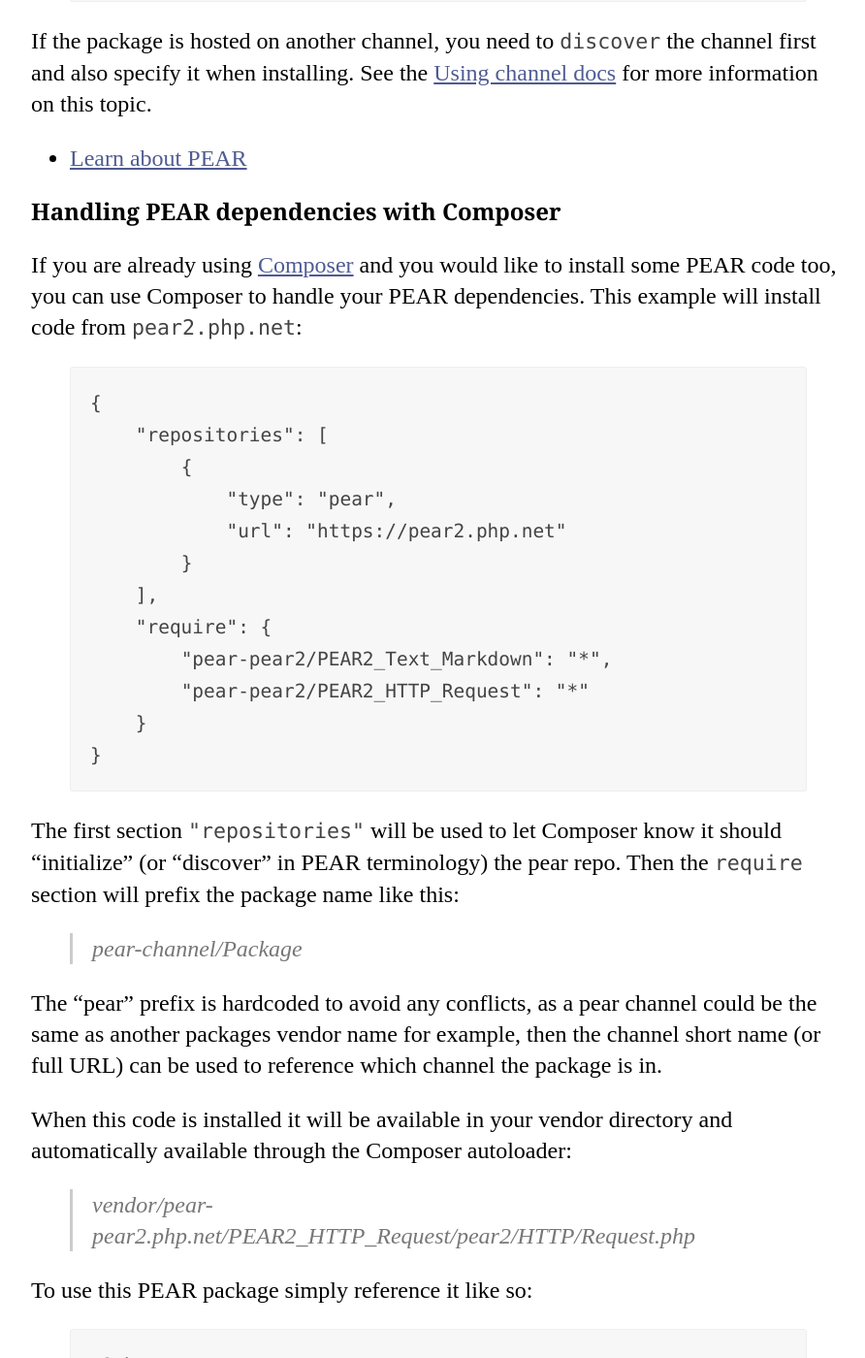
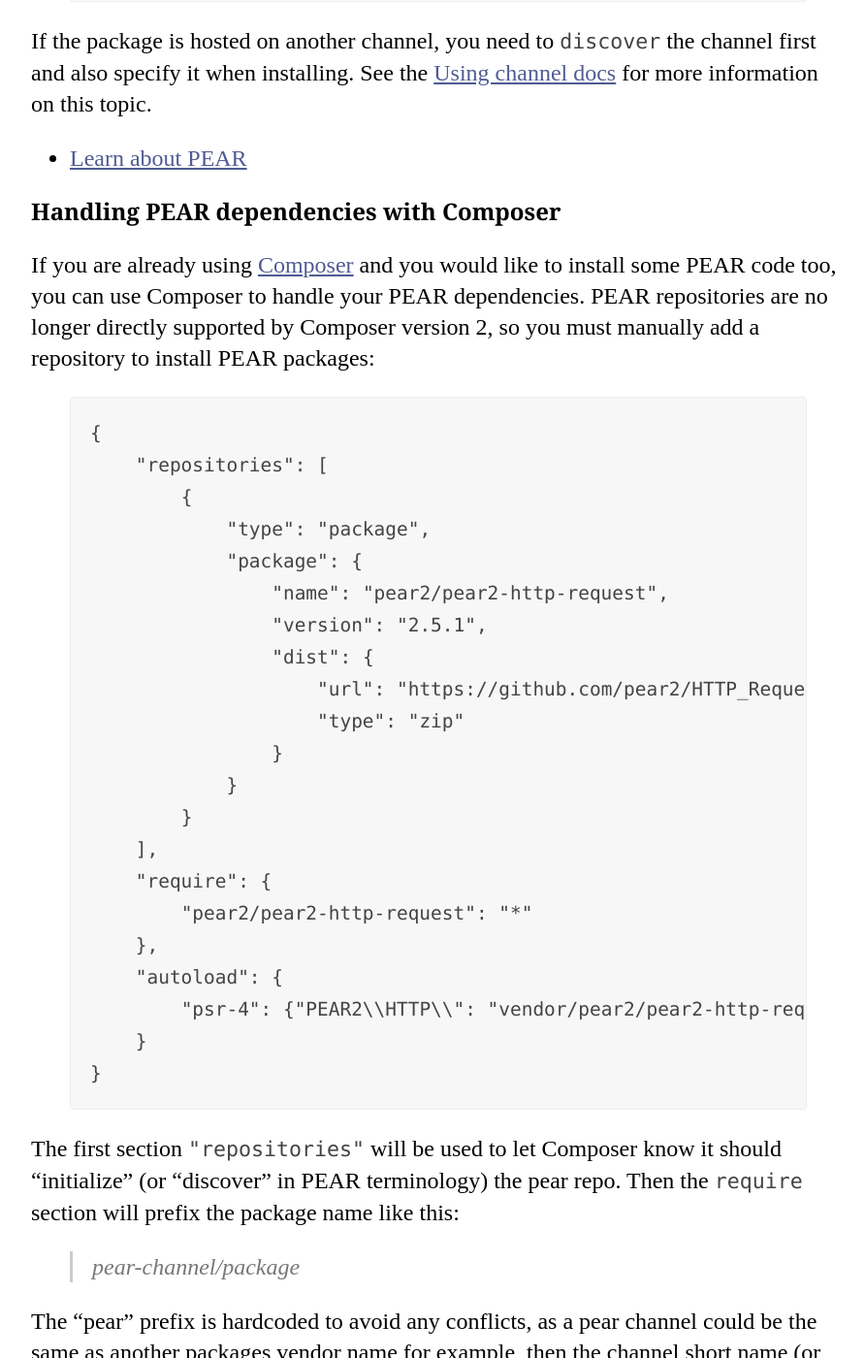
Before and after one commit to codeguy/php-the-right-way, a Jekyll site: the page built from _posts/04-03-01-PEAR.md, in a window 1280 px wide and 1400 px high, scrolled down 2098 px. Shown: the whole window at 97% size, without its empty margins (188-1080 px from the left). Built offline with Jekyll 4.4.1, drawn with Linux system fonts in a browser that asks for light colours; our own code applies the rules of GitHub Pages for plain Markdown files; some of the changed text lies outside the part shown.

Commit message:
Fix PEAR with Composer
Composer version 2 removed PEAR support.

```diff
--- a/_posts/04-03-01-PEAR.md
+++ b/_posts/04-03-01-PEAR.md
@@ -40,19 +40,28 @@ installing. See the [Using channel docs][4] for more information on this topic.
 ### Handling PEAR dependencies with Composer
 
 If you are already using [Composer][5] and you would like to install some PEAR code too, you can use Composer to
-handle your PEAR dependencies. This example will install code from `pear2.php.net`:
+handle your PEAR dependencies. PEAR repositories are no longer directly supported by Composer version 2, so you must manually add a repository to install PEAR packages:
 
 {% highlight json %}
 {
     "repositories": [
         {
-            "type": "pear",
-            "url": "https://pear2.php.net"
+            "type": "package",
+            "package": {
+                "name": "pear2/pear2-http-request",
+                "version": "2.5.1",
+                "dist": {
+                    "url": "https://github.com/pear2/HTTP_Request/archive/refs/heads/master.zip",
+                    "type": "zip"
+                }
+            }
         }
     ],
     "require": {
-        "pear-pear2/PEAR2_Text_Markdown": "*",
-        "pear-pear2/PEAR2_HTTP_Request": "*"
+        "pear2/pear2-http-request": "*"
+    },
+    "autoload": {
+        "psr-4": {"PEAR2\\HTTP\\": "vendor/pear2/pear2-http-request/src/HTTP/"}
     }
 }
 {% endhighlight %}
@@ -60,7 +69,7 @@ handle your PEAR dependencies. This example will install code from `pear2.php.ne
 The first section `"repositories"` will be used to let Composer know it should "initialize" (or "discover" in PEAR
 terminology) the pear repo. Then the `require` section will prefix the package name like this:
 
-> pear-channel/Package
+> pear-channel/package
 
 The "pear" prefix is hardcoded to avoid any conflicts, as a pear channel could be the same as another packages vendor
 name for example, then the channel short name (or full URL) can be used to reference which channel the package is in.
@@ -68,16 +77,20 @@ name for example, then the channel short name (or full URL) can be used to refer
 When this code is installed it will be available in your vendor directory and automatically available through the
 Composer autoloader:
 
-> vendor/pear-pear2.php.net/PEAR2_HTTP_Request/pear2/HTTP/Request.php
+> vendor/pear2/pear2-http-request/pear2/HTTP/Request.php
 
 To use this PEAR package simply reference it like so:
 
 {% highlight php %}
 <?php
-$request = new pear2\HTTP\Request();
+require __DIR__ . '/vendor/autoload.php';
+
+use PEAR2\HTTP\Request;
+
+$request = new Request();
 {% endhighlight %}
 
-* [Learn more about using PEAR with Composer][6]
+* [Learn more about using repositories with Composer][6]
 
 
 [1]: https://pear.php.net/
@@ -85,4 +98,4 @@ $request = new pear2\HTTP\Request();
 [3]: https://pear.php.net/packages.php
 [4]: https://pear.php.net/manual/guide.users.commandline.channels.php
 [5]: /#composer_and_packagist
-[6]: https://getcomposer.org/doc/05-repositories.md#pear
+[6]: https://getcomposer.org/doc/05-repositories.md
```
